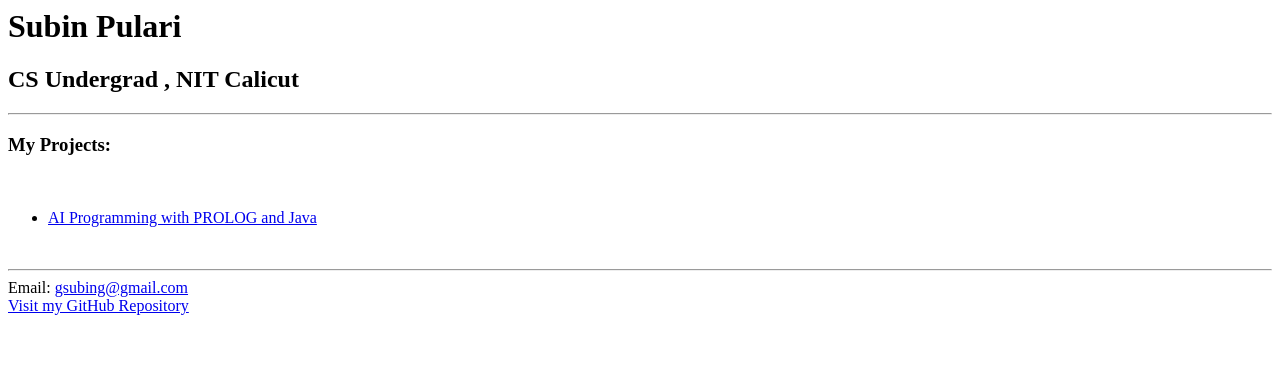
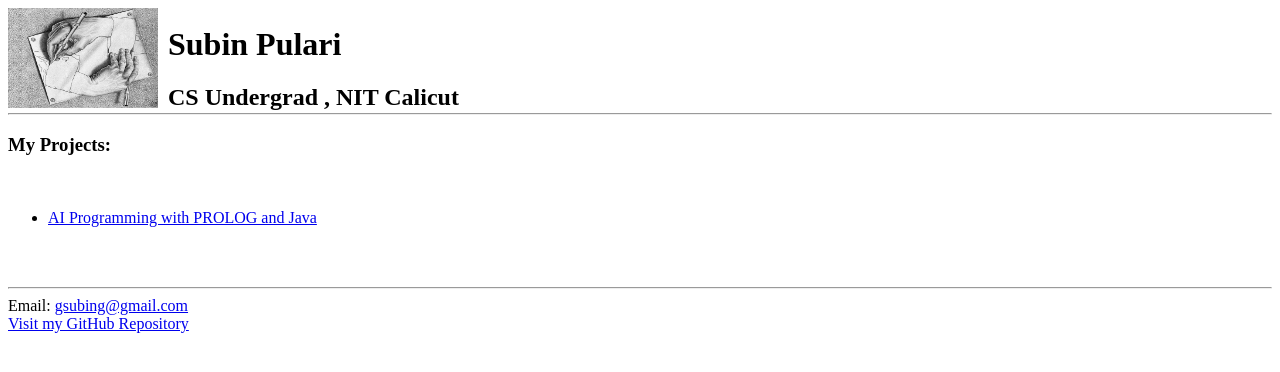
Before and after one commit to subinpulari/subinpulari.github.io, a plain HTML site: page index.html in a window 1280 px wide. Drawn offline with Linux system fonts and the light colour scheme.

Commit message:
New Directories and modified index.html

```diff
--- /dev/null
+++ b/css/newstyle.css
@@ -0,0 +1,18 @@
+.header img {
+  float: left;
+  width: 150px;
+  height: 100px;
+  background: #555;
+}
+
+.header h1 {
+  position: relative;
+  top: 18px;
+  left: 10px;
+}
+
+.header h2 {
+  position: relative;
+  top: 18px;
+  left: 10px;
+}
--- a/index.html
+++ b/index.html
@@ -1,9 +1,17 @@
 <html>
 <head>
 <title>Subin Pulari @ GitHub</title>
+<link rel="stylesheet" type="text/css" href="css/newstyle.css">
 </head>
+
+<body>
+<div class="header">
+<img src="img/Drawing_Hands.jpg">
 <h1> Subin Pulari </h1>
 <h2> CS Undergrad , NIT Calicut </h2>
+
+</div>
+
 <hr>
 <h3> My Projects: </h3>
 <br>
@@ -11,11 +19,11 @@
 <li><a href = "https://github.com/subinpulari/prolog-projects">AI Programming with PROLOG and Java</a></li>
 </ul>
 <br>
-
+<br>
 <hr>
 Email: <a href="mailto:gsubing@gmail.com">gsubing@gmail.com</a> <br>
 <a href="https://github.com/subinpulari/">Visit my GitHub Repository</a>
-
+</body>
 
 
 </html>
```
Also changed, not shown: img/Drawing_Hands.jpg (added).
